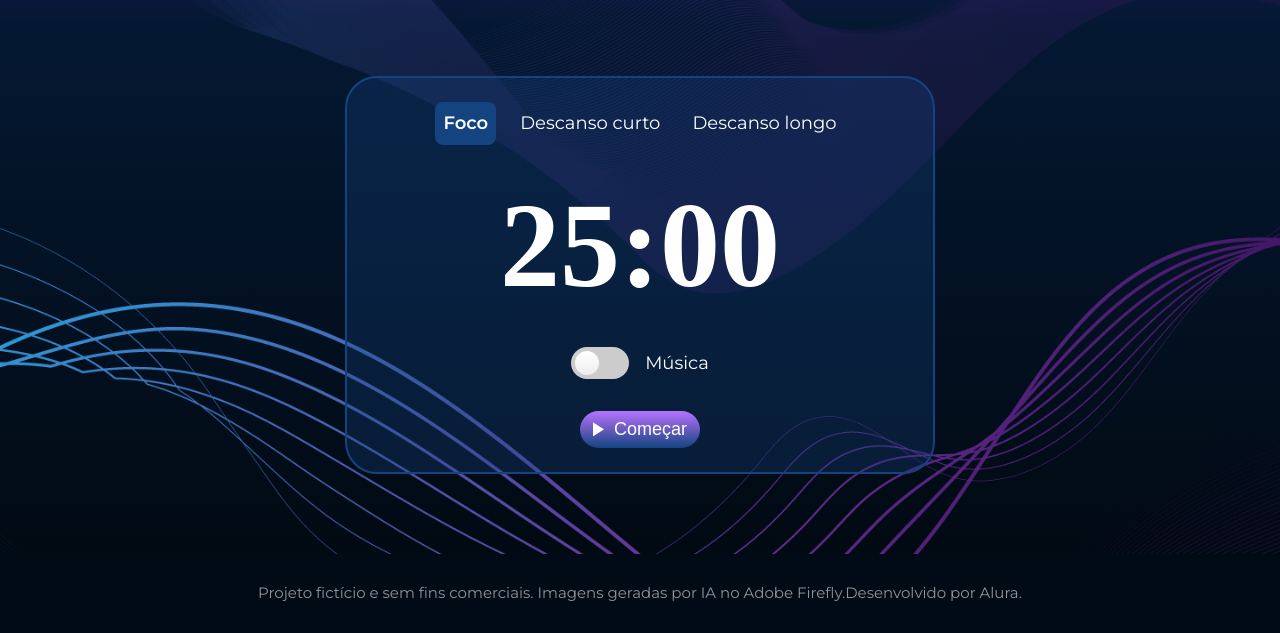
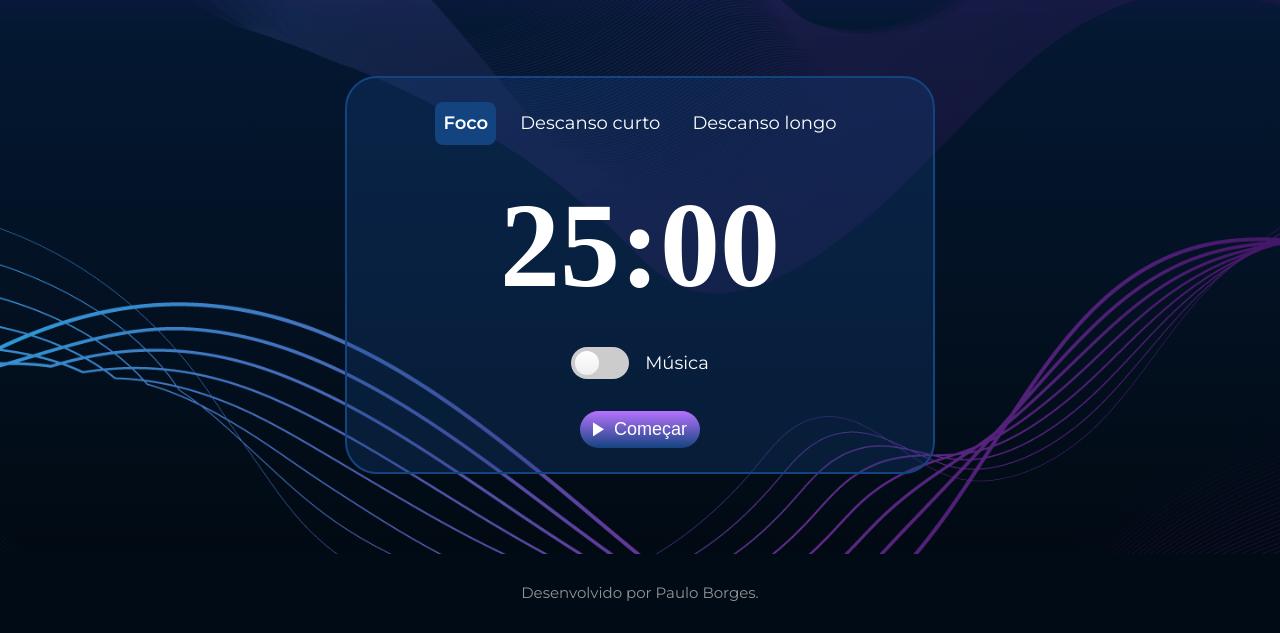
Before and after one commit to pauloborges-hub/alura-fokus, a plain HTML site: page index.html in a window 1280 px wide. Shown: the part 548-1181 px from the top of the page. Drawn offline with nearby package versions, Linux system fonts and the light colour scheme; a web font is replaced by a local one.

Commit message:
desenvolvido por Paulo Borges adicionado no rodapé

```diff
--- a/index.html
+++ b/index.html
@@ -72,7 +72,7 @@
 
         <footer class="app__footer">
             <p class="app__footer-text">
-                Projeto fictício e sem fins comerciais. Imagens geradas por IA no Adobe Firefly.Desenvolvido por Alura.
+                Desenvolvido por Paulo Borges.
             </p>
         </footer>
     </main>
```
